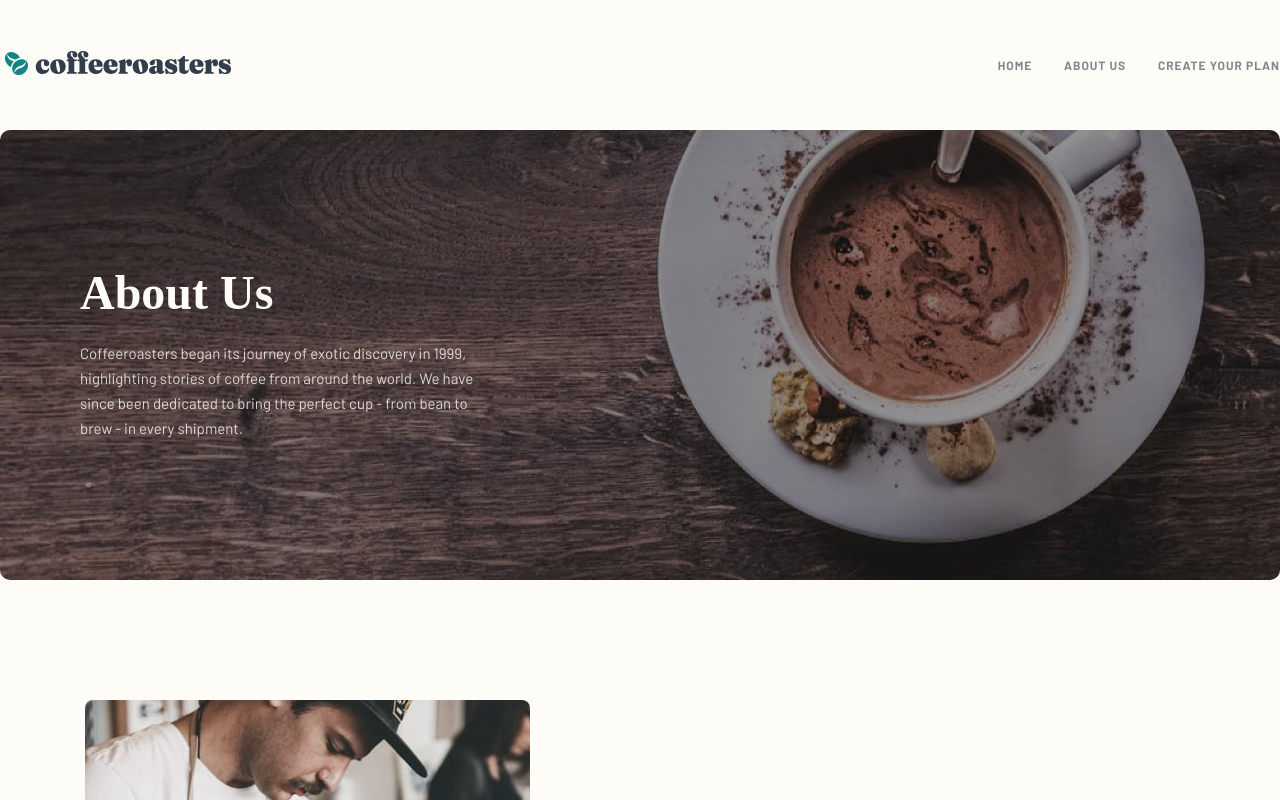
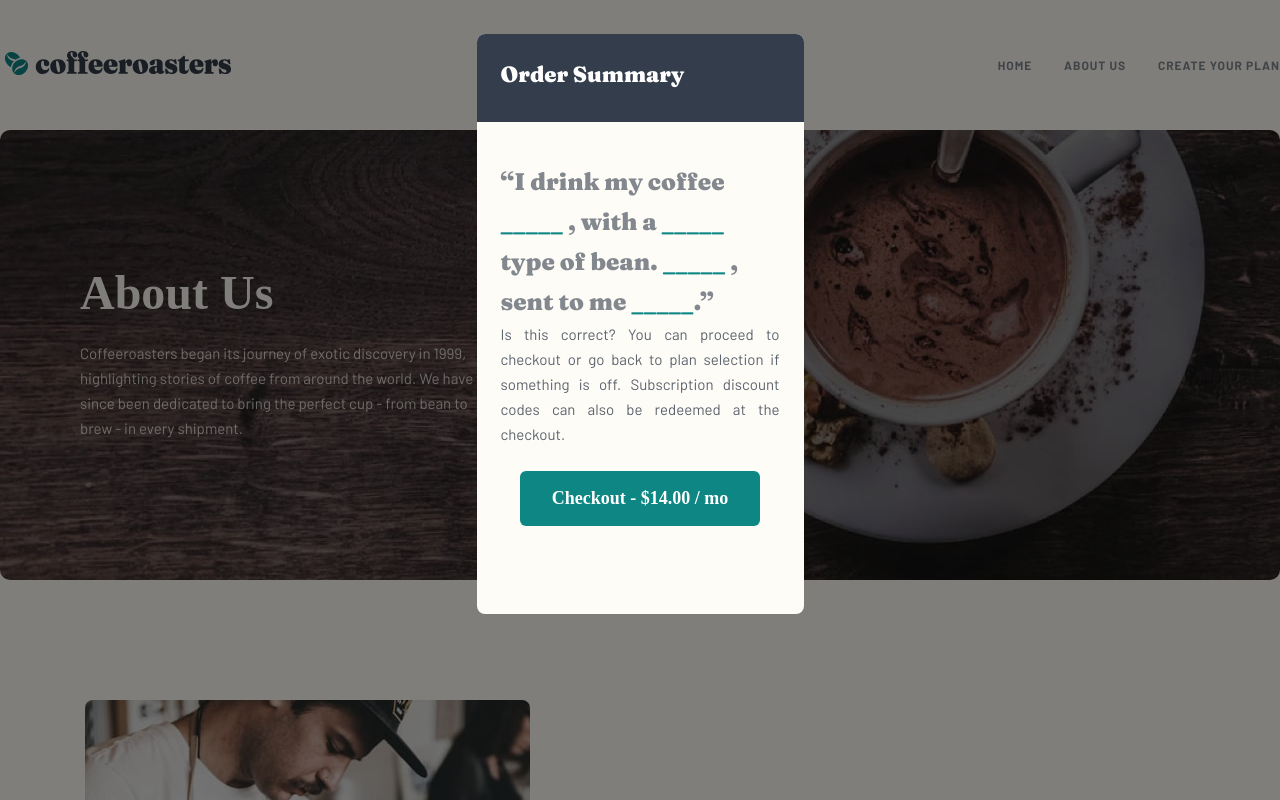
Before and after one commit to caarlosdamian/coffeeroasters-subscription-site, a React (Vite) app: page /about in a window 1280 px wide. Shown: the top 800 px of the page. Built offline with nearby package versions, Linux system fonts and the light colour scheme; a web font is replaced by a local one.

Commit message:
feat(components): added new modal component pending functionality

```diff
--- a/src/common/App.tsx
+++ b/src/common/App.tsx
@@ -3,10 +3,12 @@ import './App.scss';
 import { Outlet } from 'react-router-dom';
 import { Header } from '../components';
 import { Footer } from '../components/footer/Footer';
+import { Modal } from '../components/modal/Modal';
 
 export const App = () => {
   return (
     <main className="main">
+      <Modal/>
       <Header />
       <Outlet />
       <Footer/>
--- /dev/null
+++ b/src/components/modal/Modal.scss
@@ -0,0 +1,101 @@
+@use '../../tokens/index.scss' as tokens;
+
+.modal {
+  &__overlay {
+    background: #000000;
+    mix-blend-mode: normal;
+    opacity: 0.5;
+    position: fixed;
+    width: 100vw;
+    height: 100vh;
+    top: 0;
+    left: 0;
+    z-index: 10;
+  }
+  &__container {
+    width: 327px;
+    height: 580px;
+    background: #fefcf7;
+    border-radius: 8px;
+    position: fixed;
+    top: 34px;
+    left: 0;
+    right: 0;
+    margin: auto;
+    z-index: 9999;
+
+    &--upper {
+      height: 88px;
+      background: #333d4b;
+      border-radius: 8px 8px 0 0;
+      padding: 24px;
+
+      .order__summary {
+        color: #ffffff;
+        @include tokens.font(
+          tokens.$font-size-28,
+          tokens.$font-weight-900,
+          tokens.$line-height-32,
+          tokens.$font-family-fraunces
+        );
+      }
+    }
+    &--down {
+      padding: 40px 24px 24px;
+      display: flex;
+      align-items: center;
+      flex-direction: column;
+      gap: 24px;
+
+      .modal__description--container {
+        display: flex;
+        align-items: center;
+        flex-direction: column;
+        .summary__container {
+          .summary__message {
+            @include tokens.font(
+              tokens.$font-size-24,
+              tokens.$font-weight-900,
+              tokens.$line-height-40,
+              tokens.$font-family-fraunces
+            );
+            color: #83888f;
+
+            strong {
+              color: #0e8784;
+            }
+          }
+        }
+        .description {
+          @include tokens.font(
+            tokens.$font-size-15,
+            tokens.$font-weight-400,
+            tokens.$line-height-25,
+            tokens.$font-family-barlow
+          );
+          color: #333d4b;
+          text-align: justify;
+          mix-blend-mode: normal;
+          opacity: 0.8;
+        }
+      }
+
+      .button__section {
+        display: flex;
+        align-items: center;
+        gap: 12px;
+
+        .checkout__desc {
+          display: none;
+          @include tokens.font(
+            tokens.$font-size-32,
+            tokens.$font-weight-900,
+            tokens.$line-height-36,
+            tokens.$font-family-fraunces
+          );
+          color: #333d4b;
+        }
+      }
+    }
+  }
+}
--- /dev/null
+++ b/src/components/modal/Modal.tsx
@@ -0,0 +1,39 @@
+import React, { useContext } from 'react';
+import './Modal.scss';
+import { useSelection } from '../../hooks/useSelection';
+import { SelectionContext } from '../../context/selectionContext';
+import { Button } from '../button/Button';
+
+export const Modal = () => {
+  const { selection, setSelection, sectionDisable, textMessage } =
+    useContext(SelectionContext);
+
+  console.log('====textMessage=', textMessage);
+  return (
+    <div className="modal">
+      <div className="modal__overlay"></div>
+      <div className="modal__container">
+        <div className="modal__container--upper">
+          <span className="order__summary">Order Summary</span>
+        </div>
+        <div className="modal__container--down">
+          <div className="modal__description--container">
+            <span
+              className="summary__container"
+              dangerouslySetInnerHTML={textMessage}
+            ></span>
+            <span className="description">
+              Is this correct? You can proceed to checkout or go back to plan
+              selection if something is off. Subscription discount codes can
+              also be redeemed at the checkout.{' '}
+            </span>
+          </div>
+          <div className="button__section">
+            <span className="checkout__desc">{'$14.00 '}</span>
+            <Button label="Checkout - $14.00 / mo" />
+          </div>
+        </div>
+      </div>
+    </div>
+  );
+};
--- /dev/null
+++ b/src/context/selectionContext.tsx
@@ -0,0 +1,21 @@
+import { createContext } from 'react';
+import { useSelection } from '../hooks/useSelection';
+
+export const SelectionContext = createContext({});
+
+export const SelectionContextProvider = ({ children }: any) => {
+  const { sectionDisable, selection, setSelection, textMessage } =
+    useSelection();
+  return (
+    <SelectionContext.Provider
+      value={{
+        sectionDisable,
+        selection,
+        setSelection,
+        textMessage,
+      }}
+    >
+      {children}
+    </SelectionContext.Provider>
+  );
+};
--- a/src/main.tsx
+++ b/src/main.tsx
@@ -3,9 +3,12 @@ import ReactDOM from 'react-dom/client';
 import { App } from './common/App';
 import { RouterProvider } from 'react-router-dom';
 import { router } from './routes/router';
+import { SelectionContextProvider } from './context/selectionContext';
 
 ReactDOM.createRoot(document.getElementById('root') as HTMLElement).render(
   <React.StrictMode>
-    <RouterProvider router={router} />
+    <SelectionContextProvider>
+      <RouterProvider router={router} />
+    </SelectionContextProvider>
   </React.StrictMode>
 );
--- a/src/pages/plan/Plan.scss
+++ b/src/pages/plan/Plan.scss
@@ -33,7 +33,6 @@
     position: relative;
     @include tokens.for-size(desktop-up) {
       display: flex;
-      // gap: 120px;
       min-width: 100%;
       justify-content: space-between;
     }
@@ -120,7 +119,7 @@
     gap: 8px;
     margin-top: 120px;
     position: relative;
-    z-index: 9999;
+    z-index: 9;
 
     @include tokens.for-size(tablet-portrait-up) {
       width: 689px;
--- a/src/pages/plan/Plan.tsx
+++ b/src/pages/plan/Plan.tsx
@@ -3,10 +3,12 @@ import { coffeSections } from '../../utils/data';
 import { Question } from '../../components/question/Question';
 import { useSelection } from '../../hooks/useSelection';
 import './Plan.scss';
+import { useContext } from 'react';
+import { SelectionContext } from '../../context/selectionContext';
 
 export const Plan = () => {
   const { selection, setSelection, sectionDisable, textMessage } =
-    useSelection();
+    useContext(SelectionContext);
 
   return (
     <div className="plan">
@@ -67,10 +69,13 @@ export const Plan = () => {
       </section>
       <section className="summary">
         <span className="summary__title">Order Summary</span>
-        <div  className='summary__container' dangerouslySetInnerHTML={textMessage}></div>
+        <div
+          className="summary__container"
+          dangerouslySetInnerHTML={textMessage}
+        ></div>
       </section>
       <section className="summary__button">
-        <Button label='Create my plan!' />
+        <Button label="Create my plan!" />
       </section>
     </div>
   );
```
